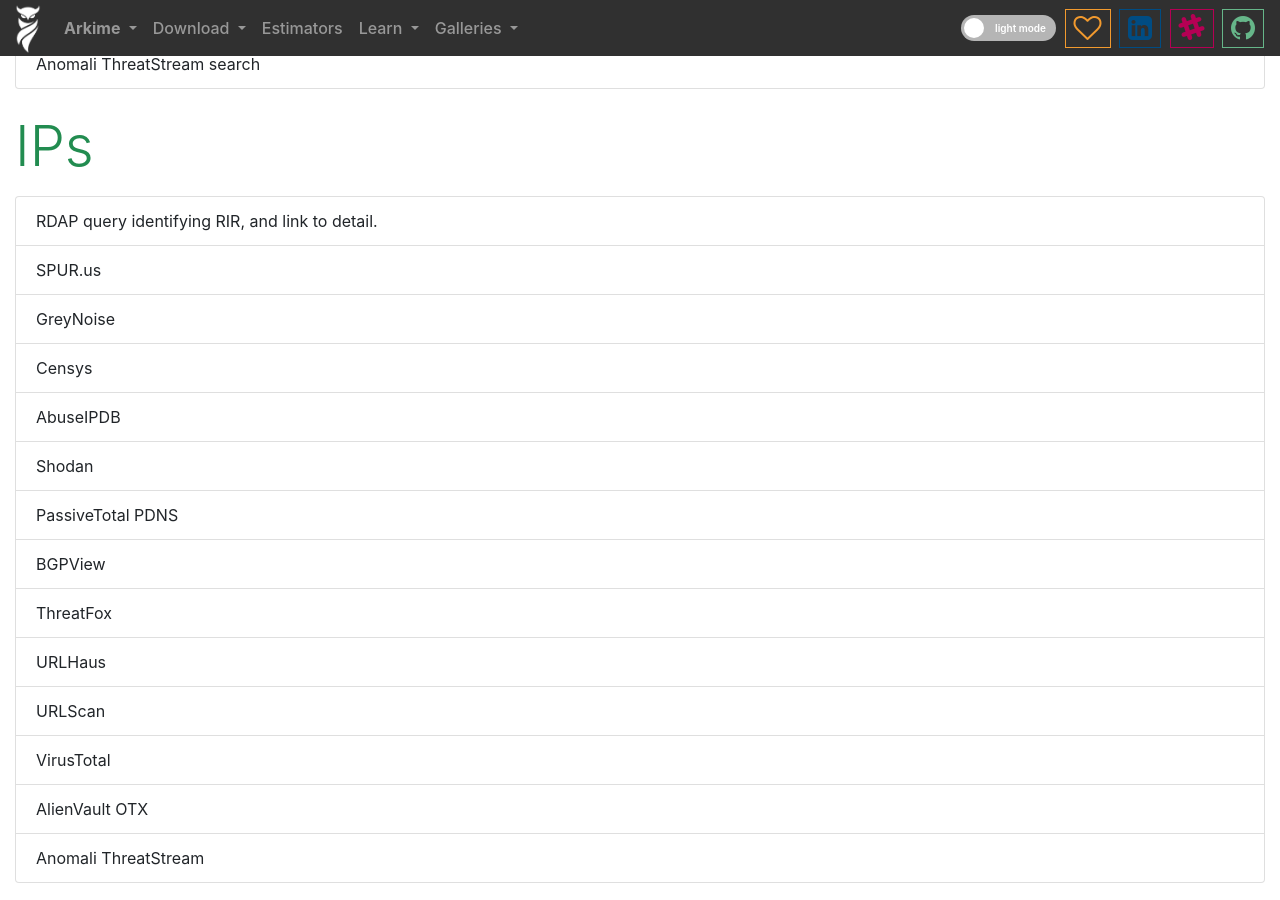
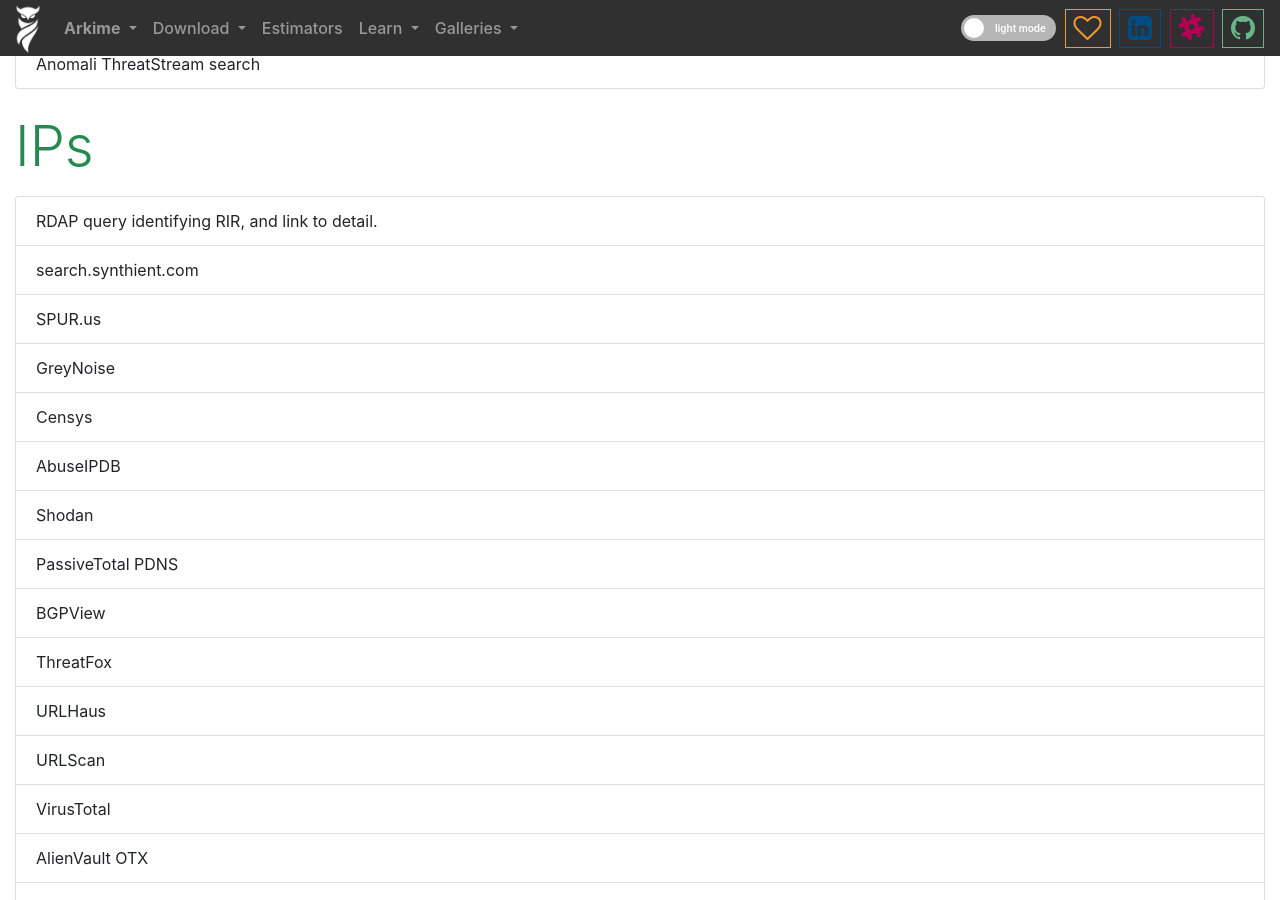
Before and after one commit to arkime/arkimeweb, a Jekyll site: the page built from cont3xt.html, in a window 1280 px wide and 900 px high, scrolled down 2514 px. Built offline with Jekyll 4.4.1, drawn with Linux system fonts in a browser that asks for light colours.

Commit message:
Update cont3xt.html

```diff
--- a/cont3xt.html
+++ b/cont3xt.html
@@ -220,6 +220,9 @@
                 RDAP query identifying RIR, and link to detail.
               </li>
               <li class="list-group-item">
+                search.synthient.com
+              </li>
+              <li class="list-group-item">
                 SPUR.us
               </li>
               <li class="list-group-item">
```
